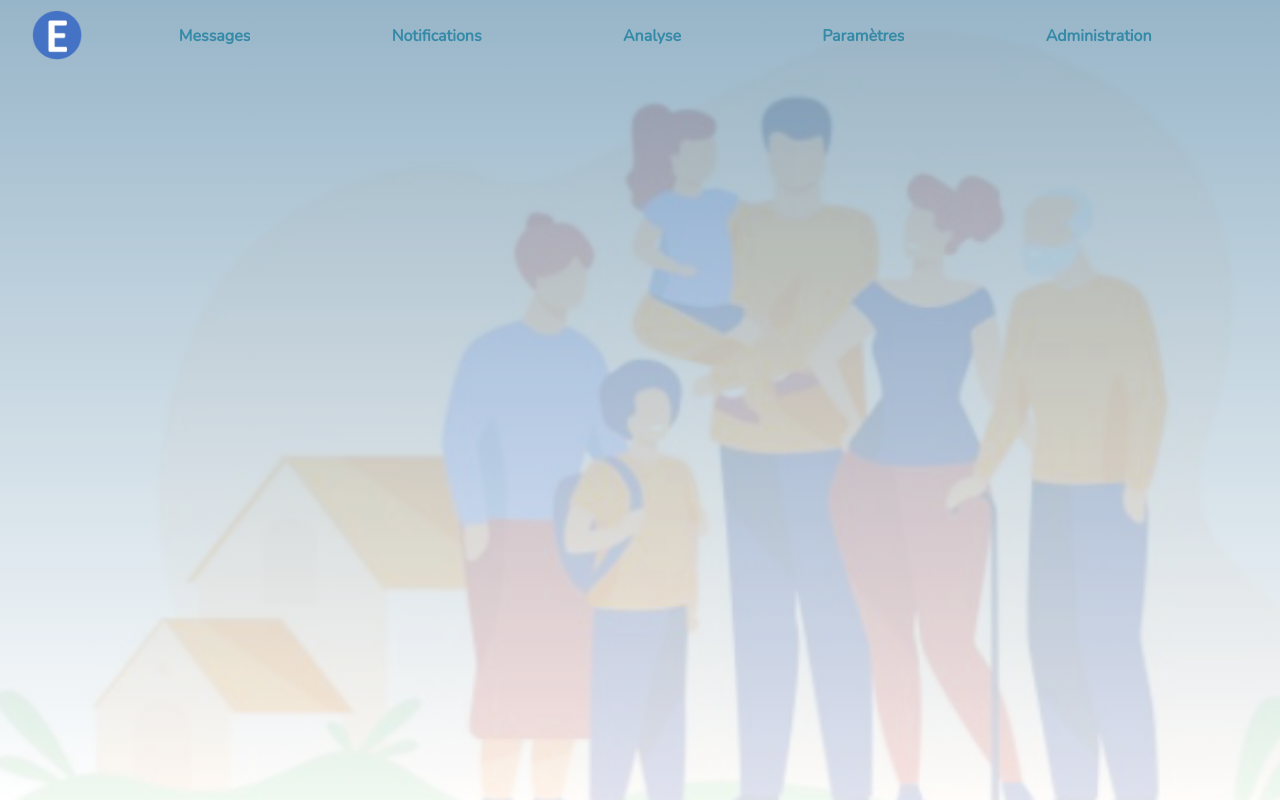
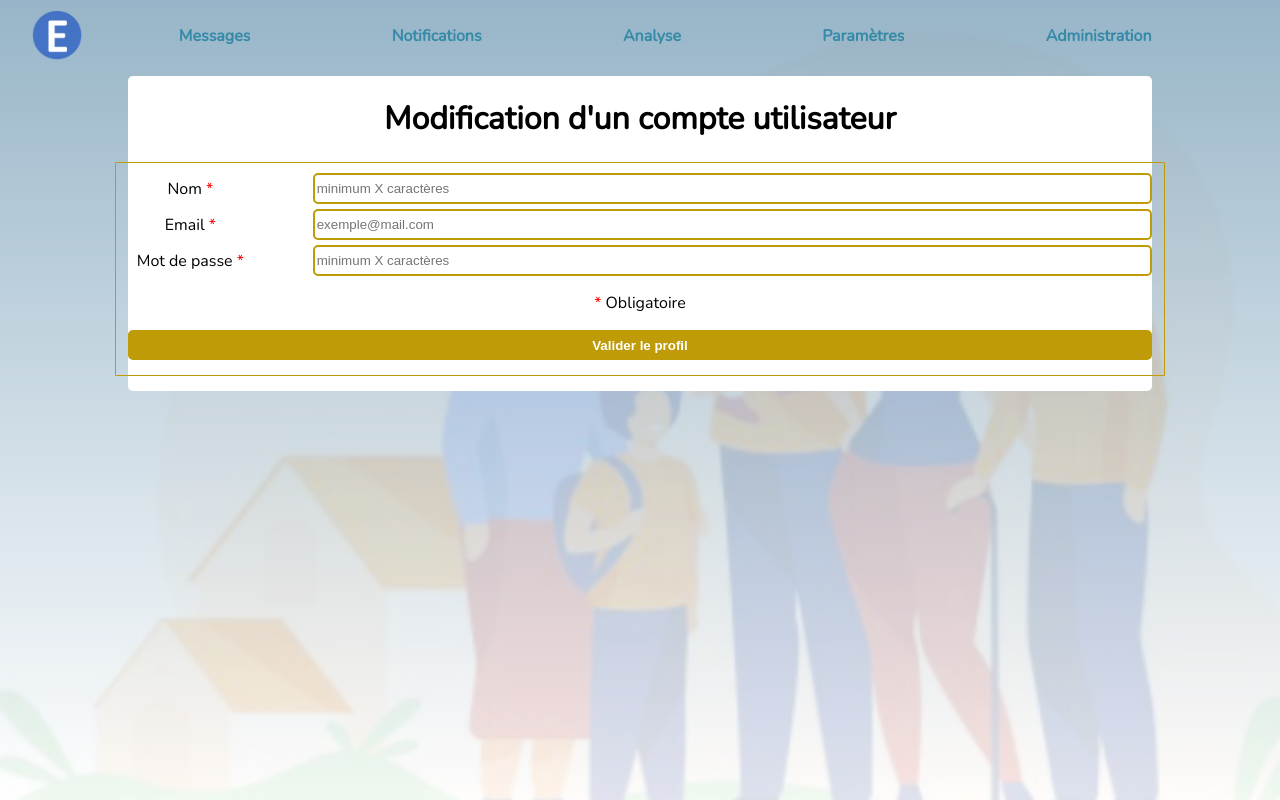
Before and after one commit to WildCodeSchool/remoteFR-R2dwild-P3-secuel-front, a React (Create React App) app: page /adminmodifaccount/1 in a window 1280 px wide. Built offline with nearby package versions, Linux system fonts and the light colour scheme; no server answers.

Commit message:
add insured modification

```diff
--- a/src/App.js
+++ b/src/App.js
@@ -4,6 +4,7 @@ import { Route, Switch, withRouter } from 'react-router-dom'
 
 import AddMutu from './screen/AddMutu'
 import AddSecu from './screen/AddSecu'
+import AdminModifAccount from './screen/AdminModifAccount'
 import AdminModifInsured from './screen/AdminModifInsured'
 import AdminModifMedical from './screen/AdminModifMedical'
 import Analyse from './screen/Analyse'
@@ -89,6 +90,7 @@ const App = withRouter(({ location }) => {
         <Route path='/admin' component={NavAdmin} />
         <Route path='/adminmodifinsured/:id' component={AdminModifInsured} />
         <Route path='/adminmodifmedical/:id' component={AdminModifMedical} />
+        <Route path='/adminmodifaccount/:id' component={AdminModifAccount} />
       </Switch>
     </div>
   )
--- /dev/null
+++ b/src/screen/AdminModifAccount.js
@@ -0,0 +1,117 @@
+import './Form.css'
+
+import { useEffect, useState } from 'react'
+
+import axios from 'axios'
+
+const AdminModifAccount = Data => {
+  useEffect(() => {
+    axios
+      .get(`http://localhost:3000/Account/${Data.match.params.id}`)
+      .then(res => res.data)
+      .then(data => {
+        console.log(data)
+        setAccountName(data[0].account_name)
+        setLogin(data[0].Login)
+        setPassword(data[0].Password)
+      })
+      .catch(e => {
+        console.log(`Erreur lors de la reception : ${e.message}`)
+      })
+  }, [])
+  const [accountName, setAccountName] = useState('')
+  const [login, setLogin] = useState('')
+  const [message, setMessage] = useState(null)
+  const [password, setPassword] = useState('')
+  const allPost = {
+    Account_name: accountName,
+    Login: login,
+    Password: password
+  }
+
+  const handleChange = e => {
+    e.target.name === 'name'
+      ? setAccountName(e.target.value)
+      : e.target.name === 'email'
+      ? setLogin(e.target.value)
+      : setPassword(e.target.value)
+  }
+
+  const submitForm = e => {
+    e.preventDefault()
+    axios
+      .post('http://localhost:3000/Account', allPost)
+      .then(res => {
+        setMessage(res.data)
+      })
+      .catch(e => {
+        setMessage(`Erreur lors de la création : ${e.message}`)
+      })
+  }
+  // // {message ? <p>{message}</p> : null}
+  return (
+    <div className='form'>
+      <div className='formTitle'>
+        <h1>Modification d&apos;un compte utilisateur</h1>
+      </div>
+
+      <form onSubmit={submitForm}>
+        <fieldset>
+          <div className='formData'>
+            <label htmlFor='name'>
+              Nom<span> * </span>
+            </label>
+            <input
+              type='text'
+              id='name'
+              name='name'
+              placeholder='minimum X caractères'
+              onChange={handleChange}
+              required
+              value={accountName}
+            />
+          </div>
+          <div className='formData'>
+            <label htmlFor='name'>
+              Email<span> * </span>
+            </label>
+            <input
+              type='text'
+              id='email'
+              name='email'
+              placeholder='exemple@mail.com'
+              onChange={handleChange}
+              required
+              value={login}
+            />
+          </div>
+          <div className='formData'>
+            <label htmlFor='name'>
+              Mot de passe<span> * </span>
+            </label>
+            <input
+              id='password'
+              name='password'
+              placeholder='minimum X caractères'
+              onChange={handleChange}
+              required
+              value={password}
+            />
+          </div>
+          <p>
+            <span> * </span> Obligatoire
+          </p>
+          <div className='formData'>
+            <input
+              className='btnEnvoyer'
+              type='submit'
+              value='Valider le profil'
+            />
+          </div>
+        </fieldset>
+      </form>
+    </div>
+  )
+}
+
+export default AdminModifAccount
--- a/src/screen/ListBddEntry.js
+++ b/src/screen/ListBddEntry.js
@@ -383,7 +383,12 @@ const ListBddEntry = () => {
                   <td>{d.Login}</td>
                   <td>{d.Password}</td>
                   <td>
-                    <img src={Modifier} onClick={handleModifCpt}></img>
+                    <Link to={`/adminmodifaccount/${d.id_Compte}`}>
+                      <img
+                        src={Modifier}
+                        // onClick={() => handleModifIns(d.id_Insured)}
+                      />
+                    </Link>
                   </td>
                 </tr>
               ))}
```
Also changed, not shown: src/screen/AdminModifEvent.js (deleted).
